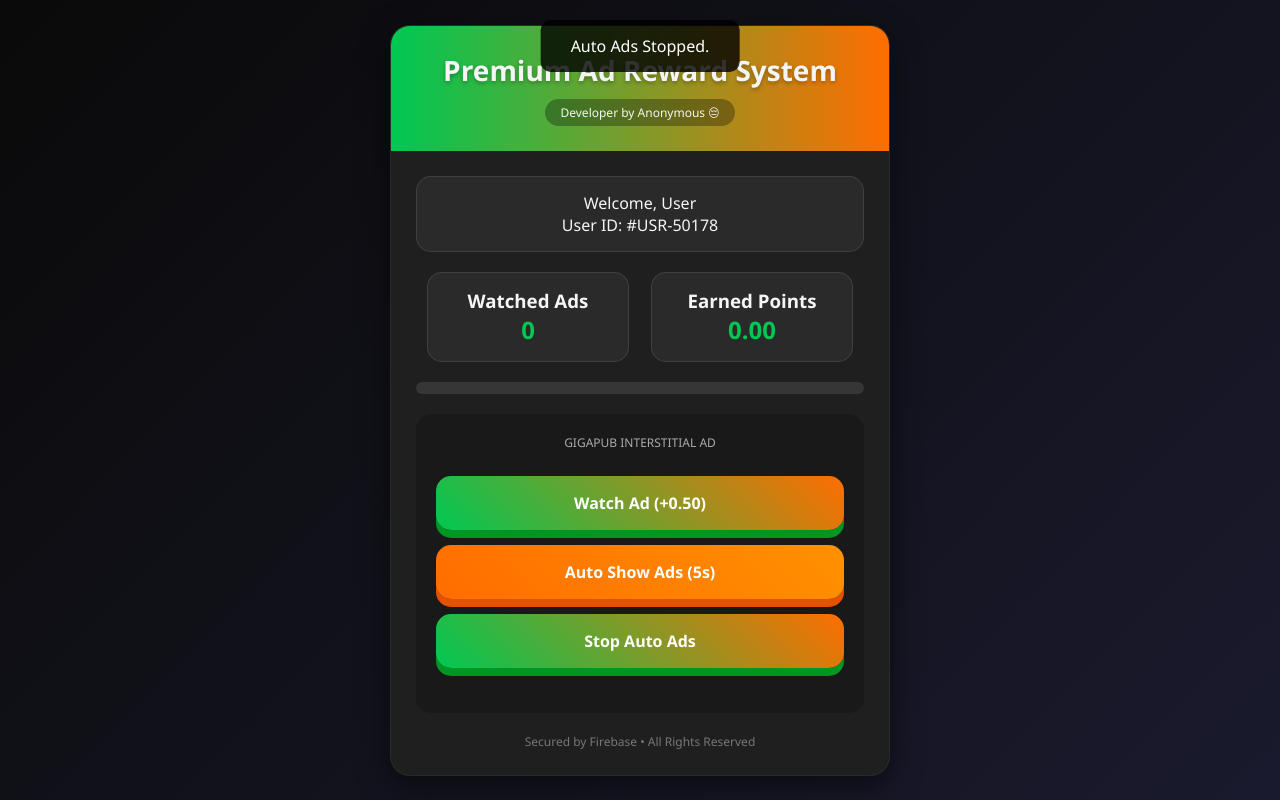
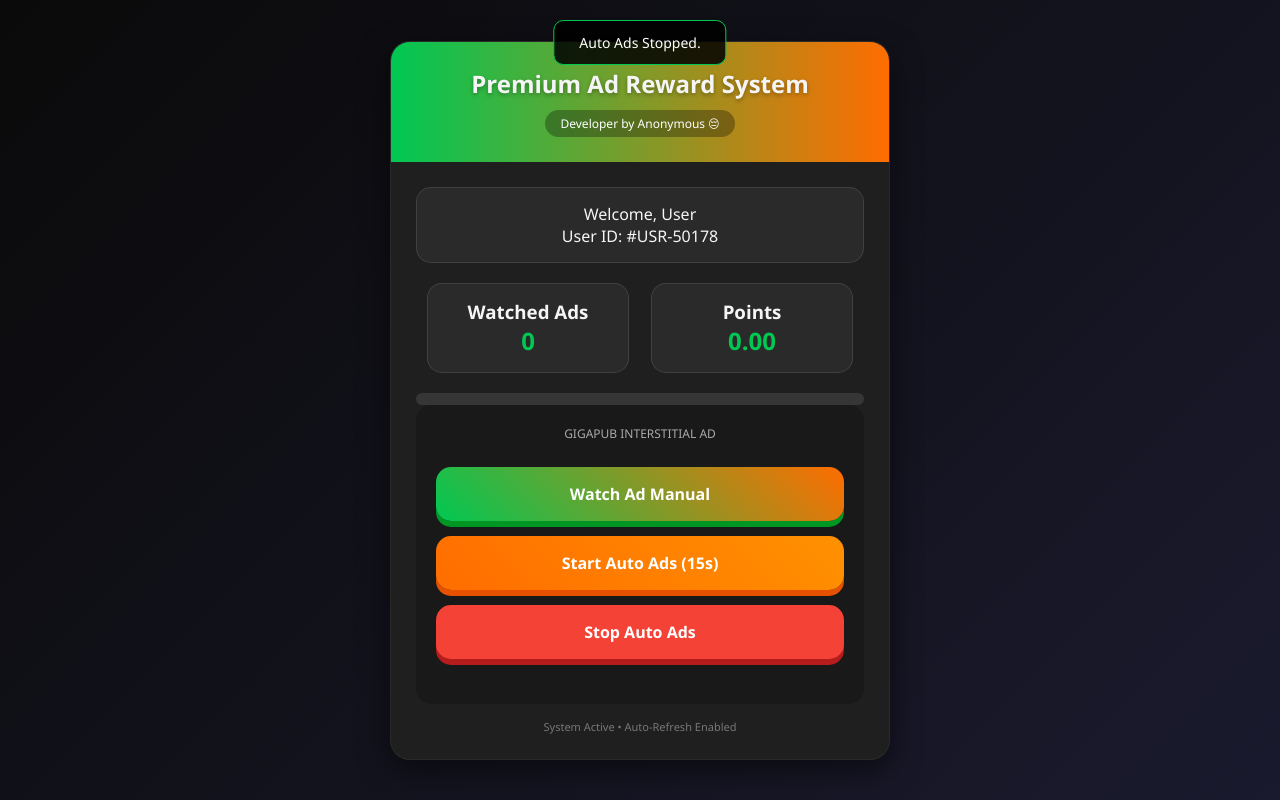
Before and after one commit to bdboyonlineearn-png/gamestoearnmoney_bot, a plain HTML site: page index.html in a window 1280 px wide. Both pictures are taken after a click on the button "Stop Auto Ads". Drawn offline with Linux system fonts and the light colour scheme.

Commit message:
Update index.html

```diff
--- a/index.html
+++ b/index.html
@@ -13,14 +13,10 @@
             --primary-dark: #009624;
             --secondary: #ff6d00;
             --secondary-dark: #e65100;
-            --blue: #4285f4;
-            --blue-dark: #3367d6;
             --dark: #121212;
             --darker: #0a0a0a;
             --light: #f5f5f5;
-            --gray: #2a2a2a;
             --card-bg: #1f1f1f;
-            --gold: #ffd700;
         }
 
         * {
@@ -38,8 +34,6 @@
             display: flex;
             justify-content: center;
             align-items: center;
-            position: relative;
-            overflow-x: hidden;
         }
 
         .container {
@@ -49,7 +43,6 @@
             border-radius: 20px;
             overflow: hidden;
             box-shadow: 0 10px 30px rgba(0, 0, 0, 0.5);
-            position: relative;
             border: 1px solid rgba(255, 255, 255, 0.05);
         }
 
@@ -57,11 +50,10 @@
             background: linear-gradient(90deg, var(--primary), var(--secondary));
             padding: 25px 20px;
             text-align: center;
-            position: relative;
         }
 
         .header h1 {
-            font-size: 28px;
+            font-size: 24px;
             font-weight: 700;
             text-shadow: 0 2px 4px rgba(0,0,0,0.3);
         }
@@ -74,6 +66,8 @@
             font-size: 12px;
             margin-top: 10px;
             cursor: pointer;
+            color: #fff;
+            text-decoration: none;
         }
 
         .content {
@@ -141,25 +135,29 @@
             cursor: pointer;
             color: white;
             background: linear-gradient(45deg, var(--primary), var(--secondary));
-            box-shadow: 0 8px 0 var(--primary-dark);
+            box-shadow: 0 6px 0 var(--primary-dark);
             transition: all 0.2s ease;
         }
 
         .btn-3d:active {
-            transform: translateY(4px);
-            box-shadow: 0 4px 0 var(--primary-dark);
+            transform: translateY(3px);
+            box-shadow: 0 3px 0 var(--primary-dark);
         }
 
         .btn-secondary {
             background: linear-gradient(45deg, var(--secondary), #ff9100);
-            box-shadow: 0 8px 0 var(--secondary-dark);
+            box-shadow: 0 6px 0 var(--secondary-dark);
+        }
+
+        .btn-stop {
+            background: #f44336;
+            box-shadow: 0 6px 0 #b71c1c;
         }
 
         .ad-container {
             background: rgba(0, 0, 0, 0.2);
             border-radius: 15px;
             padding: 20px;
-            margin: 20px 0;
             text-align: center;
         }
 
@@ -168,12 +166,14 @@
             top: 20px;
             left: 50%;
             transform: translateX(-50%);
-            background: rgba(0, 0, 0, 0.8);
+            background: rgba(0, 0, 0, 0.85);
             color: white;
-            padding: 15px 30px;
+            padding: 12px 25px;
             border-radius: 10px;
             z-index: 1000;
             display: none;
+            font-size: 14px;
+            border: 1px solid var(--primary);
         }
     </style>
 </head>
@@ -183,7 +183,7 @@
     <div class="container">
         <div class="header">
             <h1>Premium Ad Reward System</h1>
-            <div class="developer" onclick="window.location.href='https://t.me/TGJOOBBOTOWNER'">Developer by Anonymous 😔</div>
+            <a href="https://t.me/TGJOOBBOTOWNER" class="developer">Developer by Anonymous 😔</a>
         </div>
 
         <div class="content">
@@ -198,7 +198,7 @@
                     <div class="value" id="watched-ads">0</div>
                 </div>
                 <div class="stat-card">
-                    <h3>Earned Points</h3>
+                    <h3>Points</h3>
                     <div class="value" id="earned-points">0.00</div>
                 </div>
             </div>
@@ -210,14 +210,14 @@
             <div class="ad-container">
                 <p style="font-size: 12px; color: #aaa; margin-bottom: 10px;">GIGAPUB INTERSTITIAL AD</p>
                 <div class="buttons">
-                    <button class="btn-3d" onclick="watchAd()">Watch Ad (+0.50)</button>
-                    <button class="btn-3d btn-secondary" id="auto-ad-btn" onclick="startAutoAds()">Auto Show Ads (5s)</button>
-                    <button class="btn-3d" onclick="stopAutoAds()">Stop Auto Ads</button>
+                    <button class="btn-3d" onclick="watchAd()">Watch Ad Manual</button>
+                    <button class="btn-3d btn-secondary" id="auto-ad-btn" onclick="startAutoAds()">Start Auto Ads (15s)</button>
+                    <button class="btn-3d btn-stop" onclick="stopAutoAds()">Stop Auto Ads</button>
                 </div>
             </div>
 
-            <div class="footer" style="text-align: center; color: #777; font-size: 12px;">
-                <p>Secured by Firebase • All Rights Reserved</p>
+            <div class="footer" style="text-align: center; color: #777; font-size: 11px; margin-top: 15px;">
+                <p>System Active • Auto-Refresh Enabled</p>
             </div>
         </div>
     </div>
@@ -247,37 +247,46 @@
             document.getElementById('progress-fill').style.width = `${progress}%`;
         }
 
+        // Gigapub Integration Function
         function watchAd() {
-            showAdNotification("Loading Gigapub Ad...");
+            showAdNotification("Checking for Ads...");
 
             if (typeof window.showGiga === 'function') {
                 window.showGiga()
                     .then(() => {
+                        // Reward Logic
                         watchedAdsCount++;
                         earnedPoints += POINTS_PER_AD;
                         localStorage.setItem('watchedAdsCount', watchedAdsCount);
                         localStorage.setItem('earnedPoints', earnedPoints);
                         updateUI();
-                        showAdNotification("Ad completed! +0.50 points");
+                        showAdNotification("Reward Received! +0.50");
                     })
                     .catch(e => {
-                        showAdNotification("Ad failed to load.");
+                        console.log("Ad skipped or error");
+                        showAdNotification("Ad not ready or closed.");
                     });
             } else {
-                showAdNotification("Script error.");
+                showAdNotification("Script loading... please wait.");
             }
         }
 
+        // Auto Ad Logic (15 Seconds)
         function startAutoAds() {
-            // ৫ সেকেন্ড ইন্টারভাল সেট করা হয়েছে
-            autoAdInterval = setInterval(watchAd, 5000);
-            document.getElementById('auto-ad-btn').textContent = "Auto Running (5s)...";
-            showAdNotification("Auto Ads Started (5s interval)");
+            // বাটন টেক্সট আপডেট
+            document.getElementById('auto-ad-btn').textContent = "Auto Mode ON...";
+            showAdNotification("Auto Ads Started (Every 15s)");
+
+            // প্রথমবার সাথে সাথেই একটি অ্যাড দেখানোর চেষ্টা করবে
+            watchAd();
+
+            // এরপর প্রতি ১৫ সেকেন্ড পর পর রিপিট হবে
+            autoAdInterval = setInterval(watchAd, 15000);
         }
 
         function stopAutoAds() {
             clearInterval(autoAdInterval);
-            document.getElementById('auto-ad-btn').textContent = "Auto Show Ads (5s)";
+            document.getElementById('auto-ad-btn').textContent = "Start Auto Ads (15s)";
             showAdNotification("Auto Ads Stopped.");
         }
 
@@ -291,4 +300,4 @@
         window.onload = initApp;
     </script>
 </body>
-  </html>
+    </html>
```
